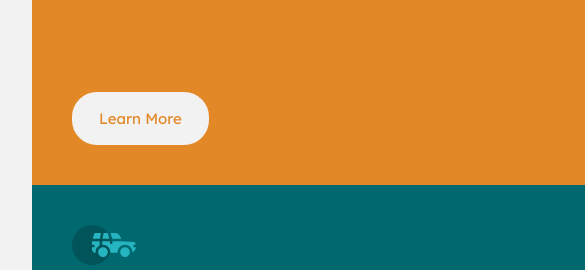
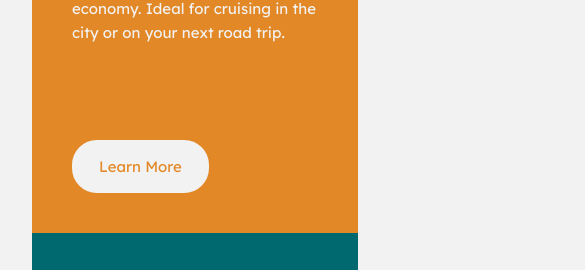
Before and after one commit to manuellnanor/3-column-preview-card-component-main, a plain HTML site: page index.html in a window 390 px wide. Shown: the part 253-523 px from the top of the page, 585 px wide, since content can reach past the window. Drawn offline with Linux system fonts and the light colour scheme.

Commit message:
max-width change

```diff
--- a/style.css
+++ b/style.css
@@ -1,9 +1,7 @@
 @import url('https://fonts.googleapis.com/css2?family=Lexend+Deca:wght@100;400&display=swap');
 @import url('https://fonts.googleapis.com/css2?family=Big+Shoulders+Display:wght@700&display=swap');
 
-*{
-    box-sizing: border-box;
-}
+
 
 body {
     min-height: 100vh;
@@ -15,7 +13,7 @@ body {
 }
 
 .container{
-    min-width: 960px;
+    max-width: 960px;
     margin: 0 auto;
 
 }
@@ -86,9 +84,15 @@ body {
     background-color: hsl(179, 100%, 13%);
 }
 
-@media only screen and (max-width:860px){
+@media(max-width:860px){
     .card{
         grid-template-columns: 1fr;
     }
 
 }
+
+@media(max-width:425px){
+    .card{
+        margin: 1rem 0.5re;
+    }
+}
```
